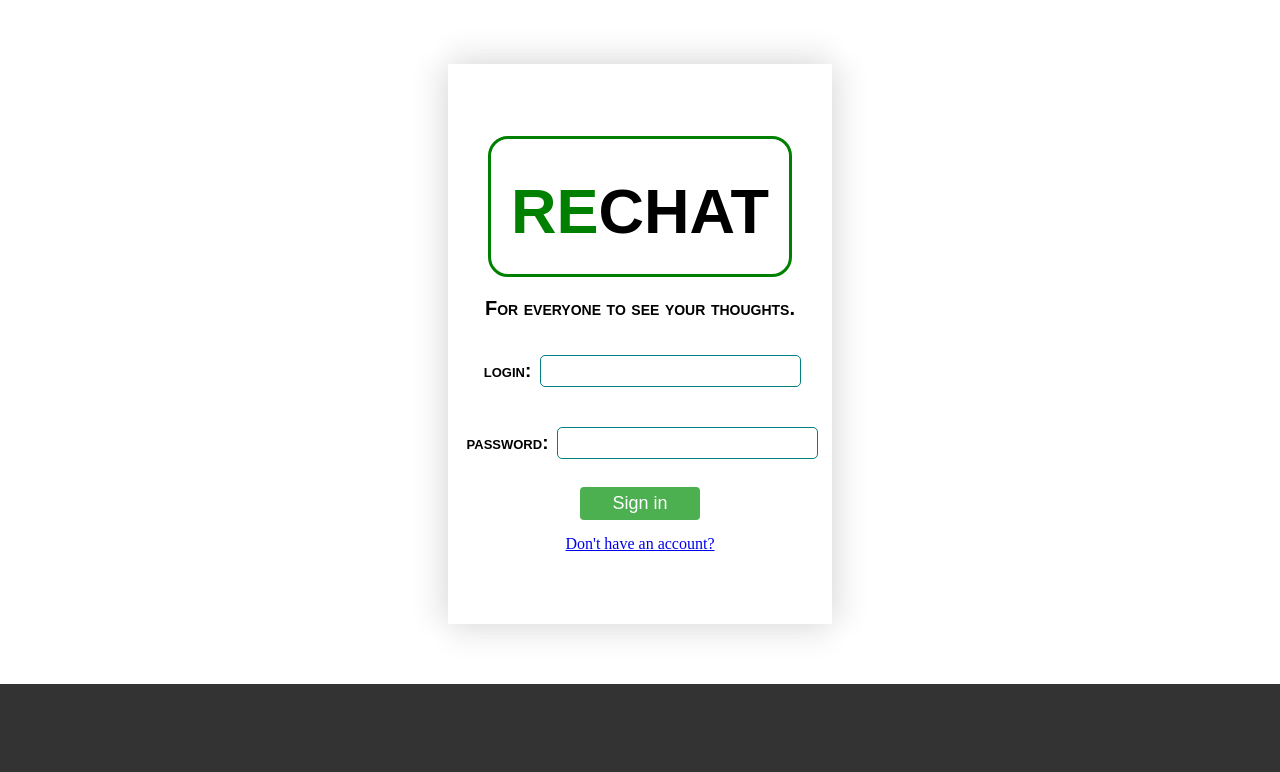
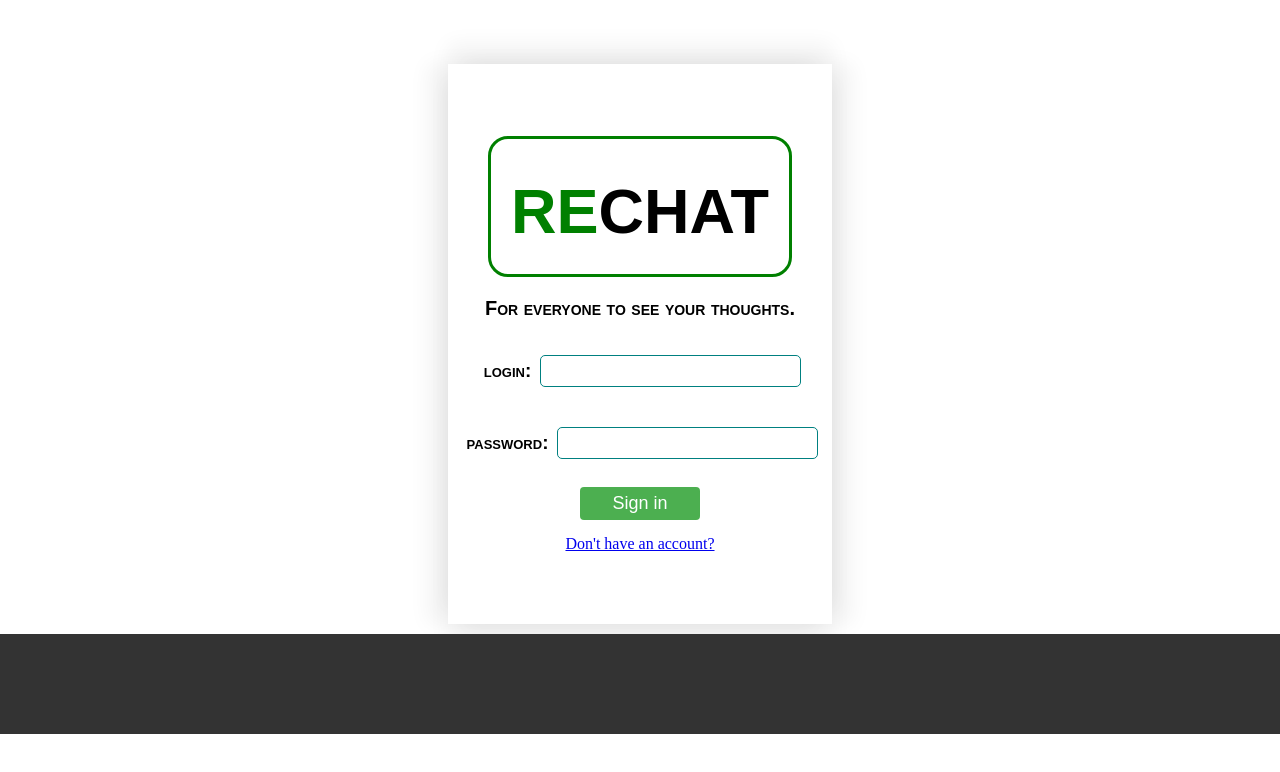
Before and after one commit to typeperfest/reachat, a React (Create React App) app: page / in a window 1280 px wide. Shown: the top 772 px of the page. Built offline with nearby package versions, Linux system fonts and the light colour scheme.

Commit message:
footer styles divided

```diff
--- a/src/components/TopLevelStyles/footerStyles.css
+++ b/src/components/TopLevelStyles/footerStyles.css
@@ -1,6 +1,10 @@
 .footer {
     width: 100vw;
-    height: 200px;
+    height: 100px;
     background-color: #333;
-    margin-top: 50px;
 }
+
+.footer.absoluteBottom {
+    position: absolute;
+    bottom: 0;
+}
```
